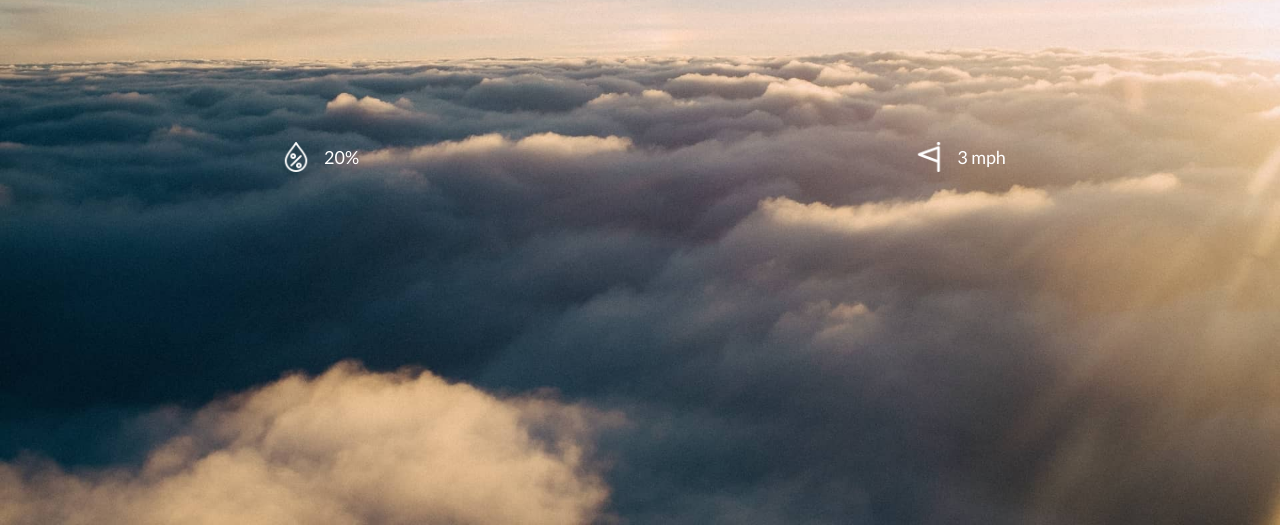
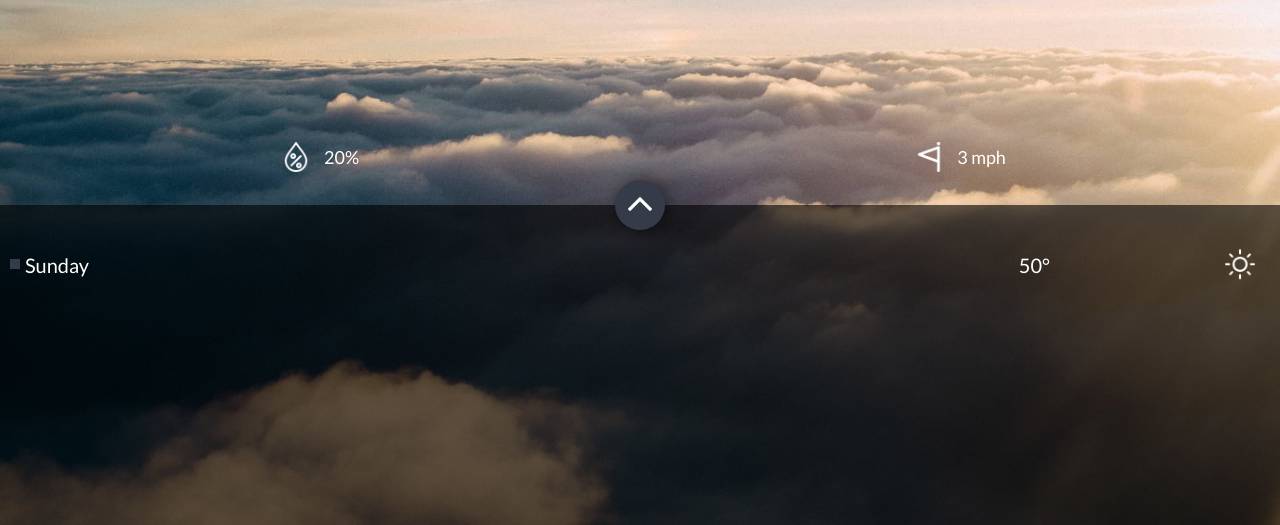
Before and after one commit to cradcore/Weather-Application, a plain HTML site: page index.html in a window 1280 px wide. Shown: the part 275-800 px from the top of the page. Drawn offline with Linux system fonts and the light colour scheme.

Commit message:
Created interface for daily weather panel

```diff
--- a/index.html
+++ b/index.html
@@ -11,7 +11,7 @@
 
     <meta name="msapplication-navbar-color" content="#000">
 
-    <!--iOS - Safari-->
+    <!--Safari-->
     <meta name="apple-mobile-web-app-status-bar-style" content="#000">
 
     <!--Descriptive metas-->
@@ -31,34 +31,70 @@
         <div></div>
     </div>
     <main>
+        <!--Menu button-->
         <button id="open-menu-button" class="ripple">
             <img class="icon-sm-28" src="./assets/images/icons/menu.png" alt="">
         </button>
 
+        <!--Top panel-->
         <section id="current-day-weather-container">
+            <!--City-->
             <h1 class="city-label"> Colorado Springs</h1>
-
+            <!--Current weather icon and degrees-->
             <div class="flex-container" id="temperature-summary-container">
+                <!--Current weather icon-->
                 <div>
                     <img src="./assets/images/summary-icons/clear-day-white.png" alt="">
                 </div>
+                <!--Degrees and  summary-->
                 <div>
                     <h1 id="degrees-label">20&#176;</h1>
                     <h1 id="summary-label">Clear day</h1>
                 </div>
             </div>
-
+            <!--Humidity and wind speed-->
             <div class="flex-container" id="humidity-wind-container">
+                <!--Humidity-->
                 <div>
                     <img class="icon-sm-30" src="./assets/images/icons/humidity.png" alt="">
                     <span>20%</span>
                 </div>
+                <!--Wind speed-->
                 <div>
                     <img class="icon-sm-30" src="./assets/images/icons/wind-speed-flag.png" alt="">
                     <span>3 mph</span>
                 </div>
             </div>
         </section>
+        <!--Lower panel-->
+        <section id="lower-panel">
+            <!--Arrow button-->
+            <button id="toggle-hourly-weather" class="ripple center_x">
+                <img src="./assets/images/icons/up-arrow.png" alt="">
+            </button>
+            <!--Daily weather wrapper-->
+            <div id="daily-weather-wrapper" class="lower-panel-body">
+                <!--One row-->
+                <div class="flex-container weather-box current-day">
+                    <!--Day of week-->
+                    <div>
+                        <h1>Sunday</h1>
+                    </div>
+                    <!--Temperature and weather icon-->
+                    <div class="flex-container">
+                        <!--Temperature-->
+                        <div>
+                            <p>50&#176</p>
+                        </div>
+                        <!--Weather icon-->
+                        <div>
+                            <img class="icon-sm-30"  src="./assets/images/summary-icons/clear-day-white.png">
+                        </div>
+                    </div>
+                </div>
+            </div>
+
+        </section>
     </main>
     <script src="./scripts/index.js"></script>
 </body>
--- a/style/index.css
+++ b/style/index.css
@@ -5,6 +5,7 @@
     width: 64px;
     height: 64px;
 }
+
 .lds-ripple div {
     position: absolute;
     border: 4px solid #000;
@@ -12,9 +13,11 @@
     border-radius: 50%;
     animation: lds-ripple 1s cubic-bezier(0, 0.2, 0.8, 1) infinite;
 }
+
 .lds-ripple div:nth-child(2) {
     animation-delay: -0.5s;
 }
+
 @keyframes lds-ripple {
     0% {
         top: 28px;
@@ -31,7 +34,6 @@
         opacity: 0;
     }
 }
-
 
 /* ================================ CSS Reset  ================================*/
 html, body, div, span, applet, object, iframe,
@@ -112,6 +114,7 @@ table {
     opacity: .2;
     transition: 0s;
 }
+
 /* ================================ General Styles ================================ */
 html, body, main {
     width: 100%;
@@ -122,7 +125,7 @@ body {
     font-family: "Lato", sans-serif;
 }
 
-*{
+* {
     box-sizing: border-box;
     user-select: none;
 }
@@ -133,6 +136,7 @@ main {
     background-repeat: no-repeat;
     background-position: 100% 100%;
 }
+
 button {
     background: transparent;
     border: none;
@@ -162,12 +166,15 @@ button {
 .display-none {
     display: none;
 }
+
 .icon-sm-25 {
     width: 25px;
 }
+
 .icon-sm-28 {
     width: 28px;
 }
+
 .icon-sm-30 {
     width: 30px;
 }
@@ -180,8 +187,9 @@ button {
 .flex-container > * {
     flex-grow: 1;
     flex-shrink: 1;
-    flex-basis:  0;
+    flex-basis: 0;
 }
+
 /* ================================ Menu Button ================================ */
 #open-menu-button {
     position: fixed;
@@ -190,7 +198,7 @@ button {
     padding: 10px;
 }
 
-/* ================================ Weather Container ================================ */
+/* ================================ Top Panel ================================ */
 #current-day-weather-container {
     width: 100%;
     height: 60%;
@@ -198,6 +206,7 @@ button {
     color: #fff;
     padding: 80px 30px 20px 30px;
 }
+
 .city-label {
     font-size: 30px;
     font-weight: 900;
@@ -209,7 +218,7 @@ button {
     align-items: center;
 }
 
-#temperature-summary-container>div:nth-child(2) {
+#temperature-summary-container > div:nth-child(2) {
     text-align: center;
 }
 
@@ -229,13 +238,71 @@ button {
     left: 0;
 }
 
-#humidity-wind-container>div img {
+#humidity-wind-container > div img {
     vertical-align: middle;
     position: relative;
     top: -3px;
 }
 
-#humidity-wind-container>div span {
+#humidity-wind-container > div span {
     font-size: 18px;
     padding-left: 10px;
 }
+
+/* ================================ Lower Panel ================================ */
+#lower-panel {
+    width: 100%;
+    height: 40%;
+    position: relative;
+    color: #fff;
+    font-size: 20px;
+}
+
+.lower-panel-body {
+    width: 100%;
+    height: 100%;
+    padding: 50px 25px;
+    overflow-y: scroll;
+}
+
+#toggle-hourly-weather {
+    background-color: #353B48;
+    border-radius: 100%;
+    width: 50px;
+    height: 50px;
+    box-shadow: 3px 0px 14px 2px rgba(0, 0, 0, .4);
+    z-index: 3;
+    position: absolute;
+    transform: translate(-50%, -50%);
+}
+
+/* ================================ Daily Weather ================================ */
+#daily-weather-wrapper {
+    background-color: rgba(0, 0, 0, .6);
+}
+
+.weather-box {
+    position: relative;
+    margin-bottom: 15px;
+}
+
+.weather-box > div:last-child {
+    text-align: right;
+}
+
+.weather-box > div:last-child > div:last-child {
+    flex: .5 .5 0;
+    transform: translateY(-18%);
+}
+
+.current-day::before {
+    content: "";
+    display: block;
+    position: absolute;
+    width: 10px;
+    height: 10px;
+    background-color: #353B48;
+    left: -15px;
+    top: calc(50% - 7px);
+    transform: translateY(-50%);
+}
```
